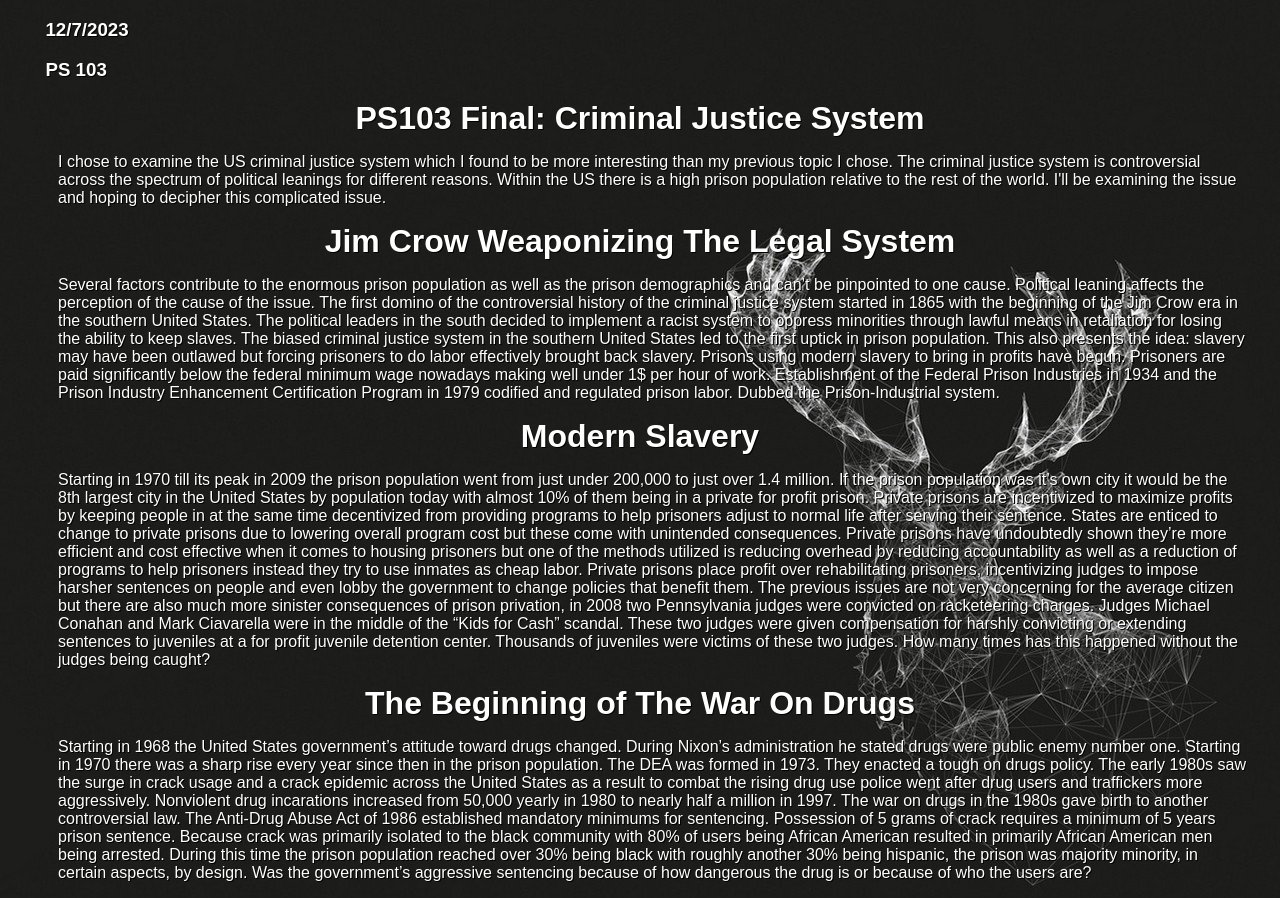
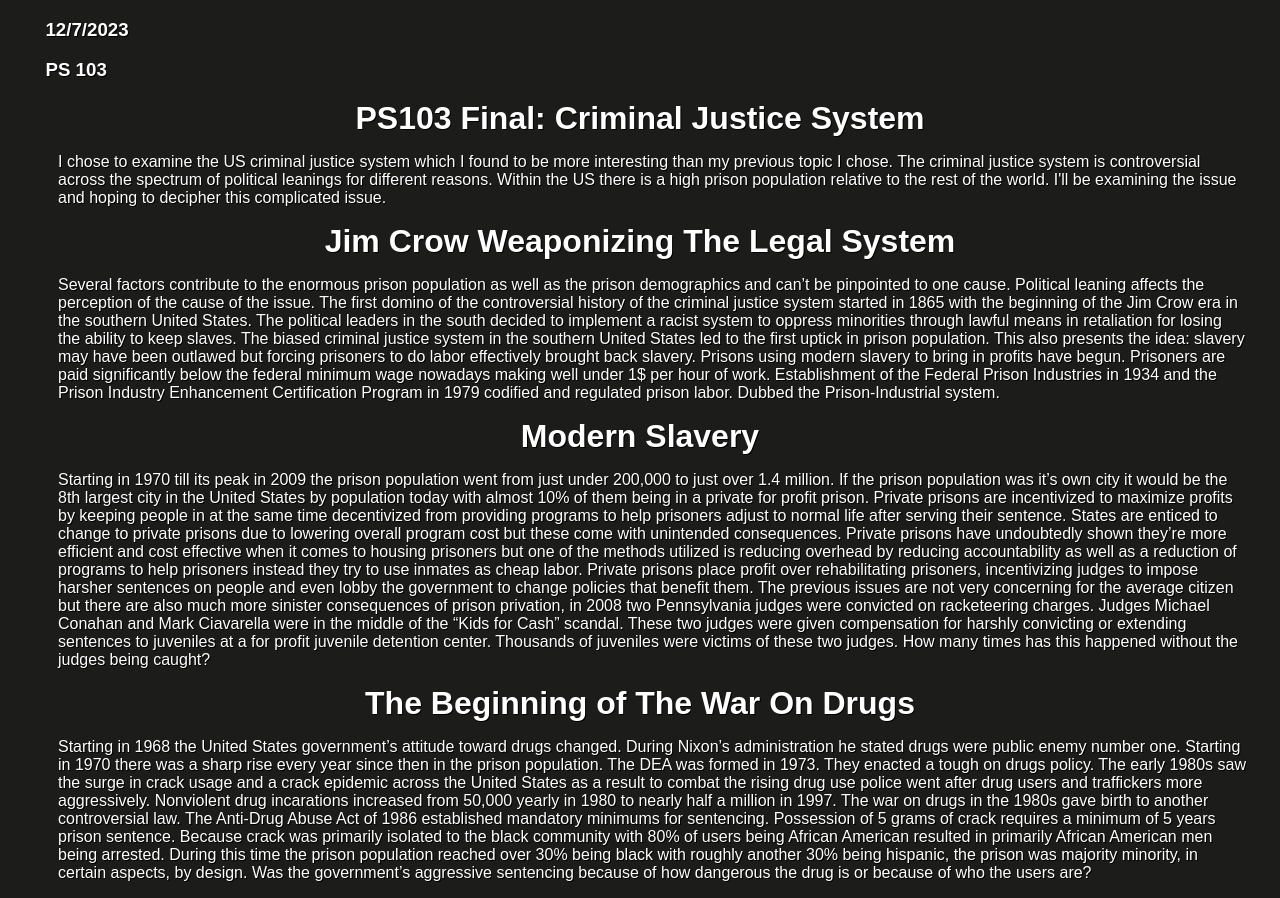
Before and after one commit to momomeomo/momomeomo.github.io, a plain HTML site: page PS103.html in a window 1280 px wide. Drawn offline with Linux system fonts and the light colour scheme.

Commit message:
Change Background

```diff
--- a/style.css
+++ b/style.css
@@ -13,7 +13,7 @@ a:visited {
 }
 body {
 	font-family: Georgia;
-	background-image: url('img/6.jpg');
+	/*background-image: url('img/6.jpg');*/
 	background-color: #1C1C1A;
 	background-repeat: repeat;
 	text-shadow: 1px 1px black;
```
Also changed, not shown: index.html (+1 -1 lines).
